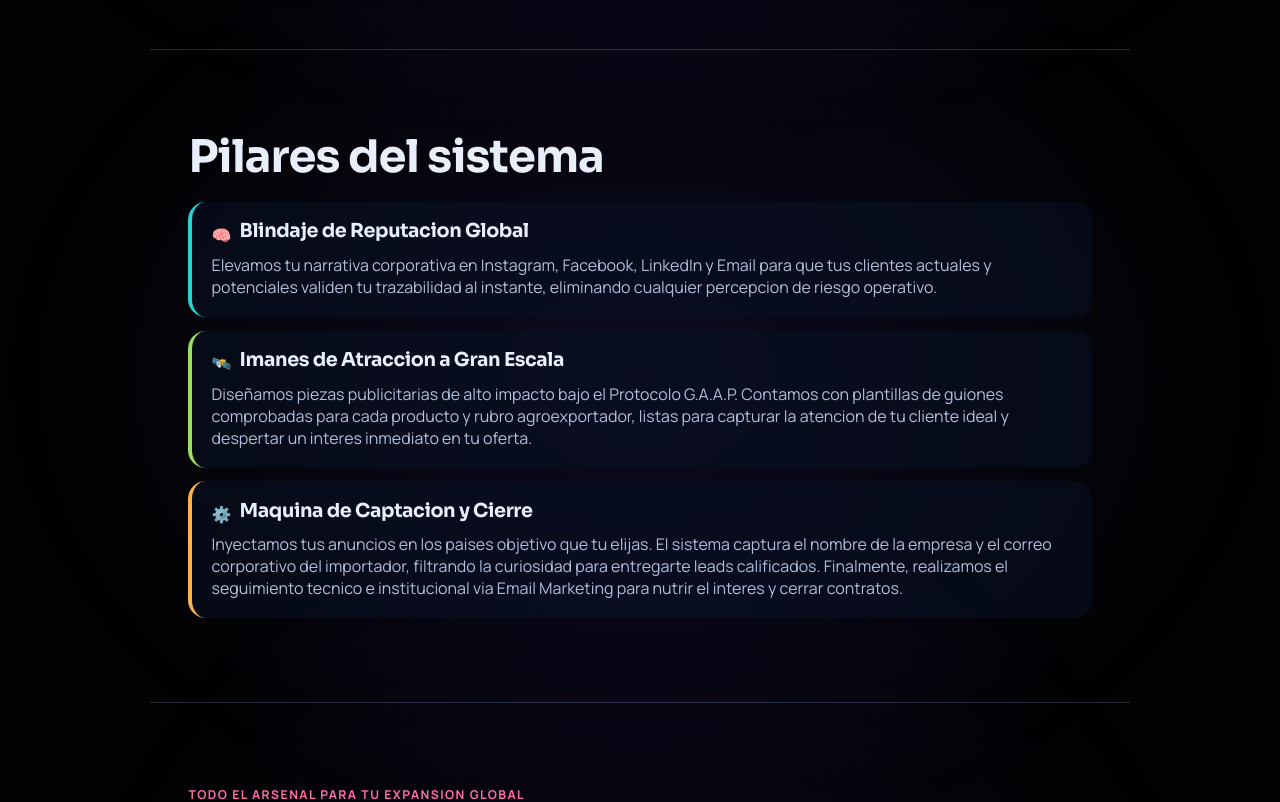
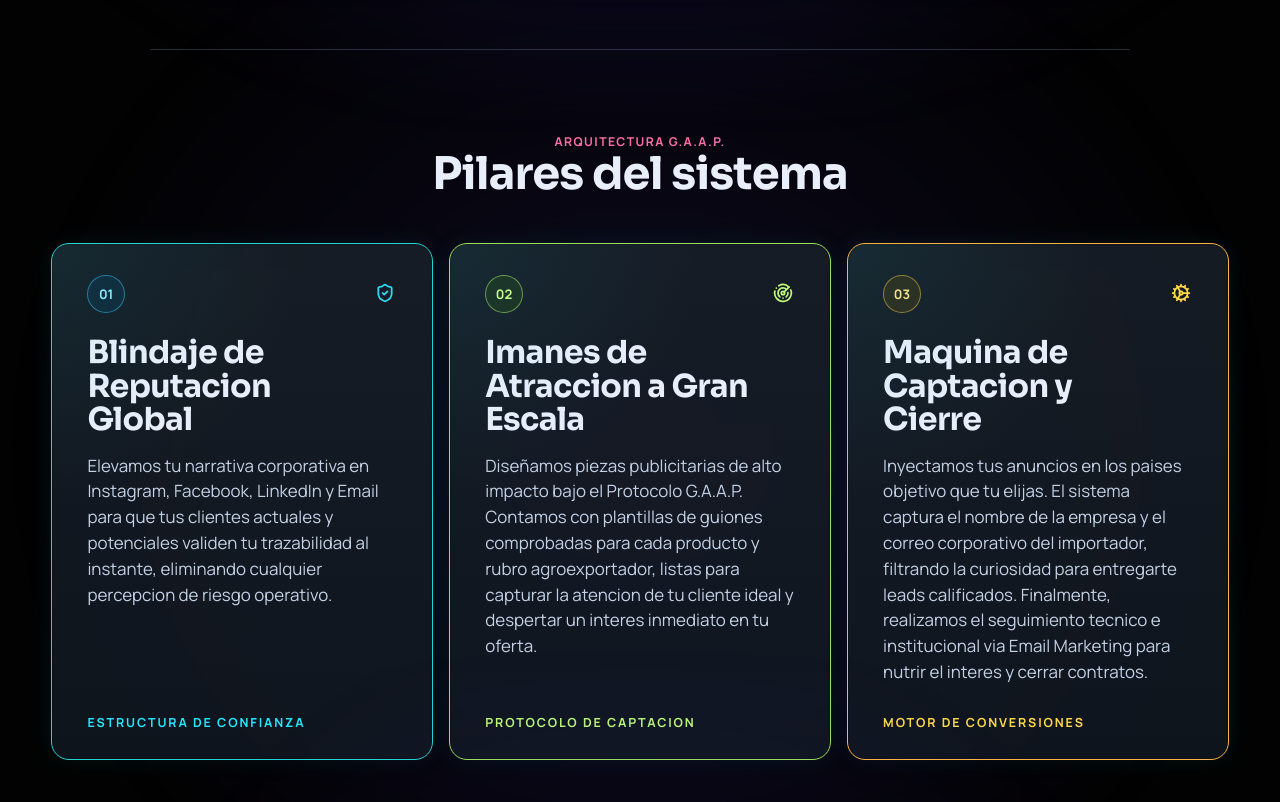
Before and after one commit to Rodrigo30406/landing-page-ciro, a React (Vite) app: page / in a window 1280 px wide. Shown: the part 1520-2322 px from the top of the page. Built offline with nearby package versions, Linux system fonts and the light colour scheme.

Commit message:
feat: refinar seccion de pilares con iconos, espaciado y layout vertical

```diff
--- a/src/App.tsx
+++ b/src/App.tsx
@@ -1,4 +1,5 @@
 import { useEffect, useMemo, useRef, useState } from 'react'
+import { ShieldCheck, Radar, Cog } from 'lucide-react'
 import './index.css'
 
 type Metric = {
@@ -117,19 +118,22 @@ const pillars = [
     title: 'Blindaje de Reputacion Global',
     text: 'Elevamos tu narrativa corporativa en Instagram, Facebook, LinkedIn y Email para que tus clientes actuales y potenciales validen tu trazabilidad al instante, eliminando cualquier percepcion de riesgo operativo.',
     tone: 'tone-cyan',
-    icon: E.brain,
+    icon: ShieldCheck,
+    cue: 'Estructura de confianza',
   },
   {
     title: 'Imanes de Atraccion a Gran Escala',
     text: 'Diseñamos piezas publicitarias de alto impacto bajo el Protocolo G.A.A.P. Contamos con plantillas de guiones comprobadas para cada producto y rubro agroexportador, listas para capturar la atencion de tu cliente ideal y despertar un interes inmediato en tu oferta.',
     tone: 'tone-lime',
-    icon: E.radar,
+    icon: Radar,
+    cue: 'Protocolo de captacion',
   },
   {
     title: 'Maquina de Captacion y Cierre',
     text: 'Inyectamos tus anuncios en los paises objetivo que tu elijas. El sistema captura el nombre de la empresa y el correo corporativo del importador, filtrando la curiosidad para entregarte leads calificados. Finalmente, realizamos el seguimiento tecnico e institucional via Email Marketing para nutrir el interes y cerrar contratos.',
     tone: 'tone-orange',
-    icon: E.gear,
+    icon: Cog,
+    cue: 'Motor de conversiones',
   },
 ]
 
@@ -258,7 +262,7 @@ function App() {
           </div>
         </section>
 
-        <section id="metodo" className="method-stream accent-subtle reveal"><h2>Pilares del sistema</h2><div className="pillar-flow">{pillars.map((pillar) => <article key={pillar.title} className={`pillar ${pillar.tone} reveal`}><div className="inline-head"><span className="emoji-icon">{pillar.icon}</span><h3>{pillar.title}</h3></div><p>{pillar.text}</p></article>)}</div></section>
+        <section id="metodo" className="method-stream accent-subtle reveal"><p className="section-label">Arquitectura G.A.A.P.</p><h2>Pilares del sistema</h2><div className="pillar-flow">{pillars.map((pillar, idx) => { const PillarIcon = pillar.icon; return <article key={pillar.title} className={`pillar-column ${pillar.tone} reveal`}><div className="pillar-cap"><span className="pillar-number">{String(idx + 1).padStart(2, '0')}</span><span className="pillar-icon"><PillarIcon size={20} strokeWidth={2.1} /></span></div><h3>{pillar.title}</h3><p>{pillar.text}</p><small>{pillar.cue}</small></article> })}</div></section>
 
         <section className="deliverables-zone accent-subtle reveal"><p className="section-label">Todo el arsenal para tu expansion global</p><h2>Lo que instalaremos en tu agroexportadora</h2><div className="deliverables-accordion">{deliverables.map((item, idx) => { const isOpen = openDeliverableIndex === idx; return <article key={item.title} className={`deliverable-drop ${isOpen ? 'is-open' : ''}`}><button type="button" className="deliverable-toggle" aria-expanded={isOpen} onClick={() => setOpenDeliverableIndex((prev) => prev === idx ? -1 : idx)}><span className="num-pill">{String(idx + 1).padStart(2, '0')}</span><span>{item.title}</span></button><div ref={(el) => { deliverableContentRefs.current[idx] = el }} className="deliverable-content" style={{ maxHeight: isOpen ? `${deliverableContentRefs.current[idx]?.scrollHeight ?? 0}px` : '0px' }}><ul>{item.bullets.map(([icon, text]) => <li key={text}><span className="emoji-icon list-emoji">{icon}</span>{text}</li>)}</ul></div></article> } )}</div><div className="cta-row"><a href="https://calendly.com/cironumon/asesoria-protocolo-gaap" target="_blank" rel="noreferrer" className="btn btn-main">AGENDA UNA SESION GRATUITA + Bono Especial</a></div></section>
 
--- a/src/index.css
+++ b/src/index.css
@@ -81,6 +81,11 @@ h1 span { color:var(--lime); }
   max-width: 980px;
   margin: 0 auto;
 }
+.method-stream { max-width: 1320px; }
+.method-stream .section-label,
+.method-stream h2 {
+  text-align: center;
+}
 .clients-avatars { margin-top:1.2rem; display:flex; flex-wrap:wrap; gap:.5rem; }
 .clients-avatars img { width:62px; height:62px; border-radius:999px; object-fit:cover; border:2px solid rgba(140,179,239,.6); box-shadow:0 8px 20px rgba(0,0,0,.35); }
 .narrative p { margin:0; max-width:70ch; font-size:clamp(1.12rem,2.1vw,1.55rem); color:#dce7fb; }
@@ -109,13 +114,57 @@ h2 { margin:0; font-size:clamp(1.5rem,3.8vw,2.8rem); }
 .video-frame-wrap { border:1px solid rgba(35,213,213,.45); border-radius:28px; box-shadow:0 0 40px rgba(35,213,213,.2); background:#070c18; padding:.55rem; overflow:hidden; }
 .video-frame { width:100%; aspect-ratio:16/9; border:0; border-radius:20px; display:block; }
 
-.pillar-flow { margin-top:1.3rem; display:grid; gap:.85rem; }
-.pillar { padding:1.2rem; border-left:4px solid; border-radius:18px; background:rgba(8,18,35,.55); }
-.pillar h3 { margin:0 0 .4rem; font-size:1.2rem; }
-.pillar p { margin:0; color:var(--muted); }
+.pillar-flow { margin-top:2.8rem; display:grid; gap:1rem; grid-template-columns:1fr; align-items:stretch; }
+.pillar-column {
+  padding:1.95rem 2.2rem 1.75rem;
+  border:1px solid rgba(73,133,206,.28);
+  border-radius:18px;
+  background:linear-gradient(180deg, rgba(24,31,40,.88) 0%, rgba(17,24,34,.84) 100%);
+  min-height: 500px;
+  position:relative;
+  overflow:hidden;
+  box-shadow: inset 0 0 0 1px rgba(0,0,0,.22), 0 0 24px rgba(35,213,213,.08);
+  display:flex;
+  flex-direction:column;
+}
+.pillar-column::before {
+  content:'';
+  position:absolute;
+  inset:0;
+  background: radial-gradient(120% 90% at 0% 0%, rgba(35,213,213,.08), transparent 55%);
+  pointer-events:none;
+}
+.pillar-cap { display:flex; align-items:center; justify-content:space-between; margin-bottom:1.45rem; }
+.pillar-number {
+  width:2.35rem;
+  height:2.35rem;
+  border-radius:999px;
+  display:inline-flex;
+  align-items:center;
+  justify-content:center;
+  font-size:.82rem;
+  font-weight:800;
+  color:#8feeff;
+  border:1px solid rgba(55,202,255,.5);
+  background:rgba(11,50,74,.5);
+}
+.pillar-icon { margin:0; width:1.35rem; height:1.35rem; font-size:1.15rem; color:#2dddf4; }
+.pillar-column h3 { margin:0 0 1rem; font-size:1.98rem; line-height:1.06; max-width:11ch; }
+.pillar-column p { margin:0; color:#c3d1e5; line-height:1.52; font-size:1.06rem; max-width:31ch; }
+.pillar-column small { margin-top:auto; display:block; padding-top:1.85rem; text-transform:uppercase; letter-spacing:.15em; font-weight:700; font-size:.78rem; }
 .tone-cyan { border-color:var(--cyan); }
 .tone-lime { border-color:var(--lime); }
 .tone-orange { border-color:var(--orange); }
+.tone-cyan small,.tone-lime small { color:#26e6ff; }
+.tone-lime .pillar-number {
+  color:#cfff8a;
+  border-color:rgba(186,255,113,.5);
+  background:rgba(41,77,21,.35);
+}
+.tone-lime .pillar-icon,
+.tone-lime small { color:#baf779; }
+.tone-orange .pillar-number { color:#ffe283; border-color:rgba(255,199,62,.52); background:rgba(88,67,13,.35); }
+.tone-orange .pillar-icon,.tone-orange small { color:#ffd94a; }
 
 .deliverables-accordion { margin-top:1.2rem; display:grid; gap:.8rem; }
 .deliverable-drop { border:1px solid var(--line); border-radius:18px; background:linear-gradient(165deg, rgba(11,25,45,.88), rgba(10,19,37,.64)); overflow:hidden; }
@@ -216,10 +265,13 @@ h2 { margin:0; font-size:clamp(1.5rem,3.8vw,2.8rem); }
 @media (min-width:880px) {
   .metrics-grid { grid-template-columns:repeat(2,minmax(0,1fr)); }
   .proof-list { grid-template-columns:repeat(2,minmax(0,1fr)); }
+  .pillar-flow { grid-template-columns:repeat(3,minmax(0,1fr)); }
 }
 
 @media (max-width:900px) {
   .hero-split { grid-template-columns: 1fr; }
   .hero-video-wrap { max-width: 720px; margin: 0 auto; position: static; }
   .video-section,.chart-zone,.reel-grid,.stats-strip { grid-template-columns:1fr; }
+  .pillar-column { min-height:auto; }
+  .pillar-column h3 { font-size:1.9rem; }
 }
```
